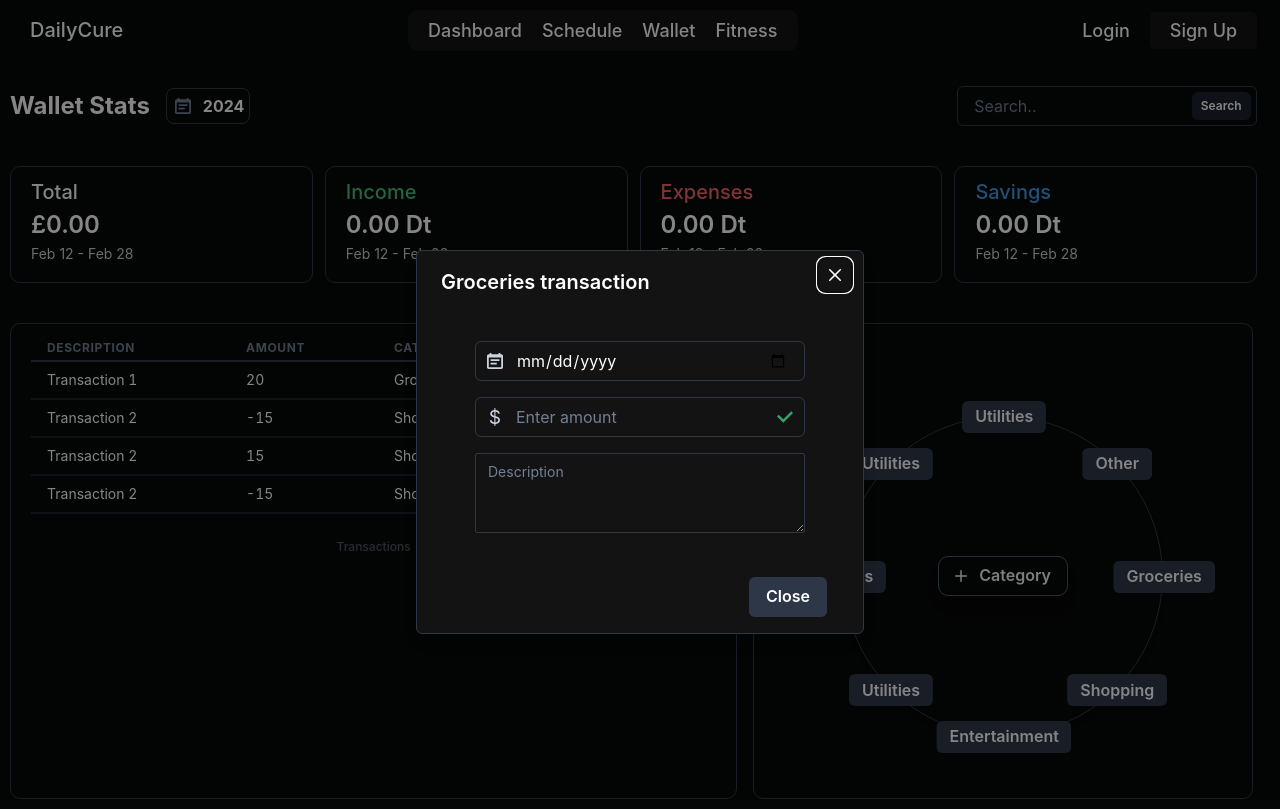
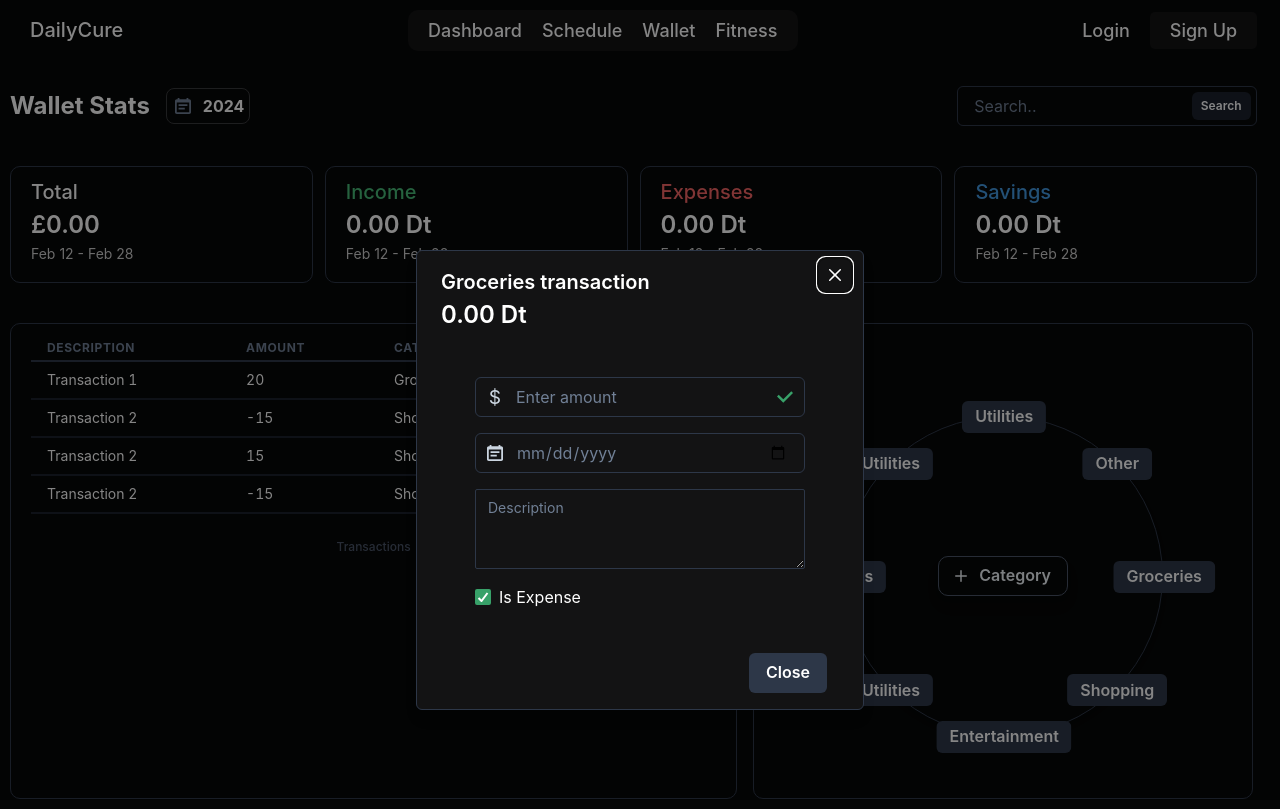
Before and after one commit to laakri/daycure, a React (Vite) app: page /wallet in a window 1280 px wide. Both pictures are taken after a click on the button "Groceries". Built offline with nearby package versions, Linux system fonts and the light colour scheme.

Commit message:
changing category componenet

```diff
--- a/src/features/Wallet/Wallet.tsx
+++ b/src/features/Wallet/Wallet.tsx
@@ -8,6 +8,7 @@ import {
 import {
   Box,
   Button,
+  Checkbox,
   Circle,
   Flex,
   Input,
@@ -78,7 +79,7 @@ const Wallet = () => {
   };
   const [isModalOpen, setIsModalOpen] = useState(false);
   const [selectedCategory, setSelectedCategory] = useState("");
-  const handleOpenModal = (category :string) => {
+  const handleOpenModal = (category: string) => {
     setSelectedCategory(category);
     setIsModalOpen(true);
   };
@@ -264,7 +265,7 @@ const Wallet = () => {
                         _hover={{ bg: "teal.600" }}
                         top={y}
                         transform="translate(-50%, -50%)"
-                        onClick={()=>handleOpenModal(category)}
+                        onClick={() => handleOpenModal(category)}
                       >
                         {category}
                       </Button>
@@ -278,27 +279,17 @@ const Wallet = () => {
                       borderColor="gray.700"
                       marginTop={"250px"}
                     >
-          <ModalHeader>{selectedCategory} transaction </ModalHeader>
+                      <ModalHeader>
+                        {selectedCategory} transaction
+                        <Stat>
+                          <StatNumber >0.00 Dt</StatNumber>
+                        </Stat>
+                      </ModalHeader>
                       <ModalCloseButton />
-          <ModalBody
-
-          >
+                      <ModalBody>
                         <Flex justifyContent={"center"} gap={12} p={5}>
                           <Stack spacing={4}>
-
-          <InputGroup
-          borderColor="gray.700"
-          >
-            <InputLeftElement pointerEvents="none">
-              <CalendarIcon color="gray.300" />
-            </InputLeftElement>
-            <Input type="date" placeholder="Date" />
-          </InputGroup>
-
-          <InputGroup
-          borderColor="gray.700"
-
-          >
+                            <InputGroup borderColor="gray.700">
                               <InputLeftElement
                                 pointerEvents="none"
                                 color="gray.300"
@@ -311,16 +302,35 @@ const Wallet = () => {
                                 <CheckIcon color="green.500" />
                               </InputRightElement>
                             </InputGroup>
+
+                            <InputGroup
+                              borderColor="gray.700"
+                              color={"gray.500"}
+                            >
+                              <InputLeftElement pointerEvents="none">
+                                <CalendarIcon color="gray.300" />
+                              </InputLeftElement>
+                              <Input type="date" placeholder="Date" />
+                            </InputGroup>
+
                             <Textarea
                               borderColor="gray.700"
-
-          placeholder="Description" size="sm" />
+                              placeholder="Description"
+                              size="sm"
+                            />
+                            <Checkbox colorScheme="green" defaultChecked>
+                              Is Expense
+                            </Checkbox>
                           </Stack>
-
                         </Flex>
                       </ModalBody>
                       <ModalFooter>
-            <Button colorScheme="--bordercolor" bg={'gray.700'} mr={3} onClick={handleCloseModal}>
+                        <Button
+                          colorScheme="--bordercolor"
+                          bg={"gray.700"}
+                          mr={3}
+                          onClick={handleCloseModal}
+                        >
                           Close
                         </Button>
                         {/* Additional buttons or actions if needed */}
@@ -347,8 +357,10 @@ const Wallet = () => {
                       </Button>
                     </PopoverTrigger>
                     <Portal>
-                      <PopoverContent           bg="var(--lvl1-darkcolor)"
- borderColor={"gray.700"}>
+                      <PopoverContent
+                        bg="var(--lvl1-darkcolor)"
+                        borderColor={"gray.700"}
+                      >
                         <PopoverArrow />
                         <PopoverHeader borderColor={"gray.700"}>
                           Add Category
```
Lines whose indentation alone changed are shown as unchanged.
